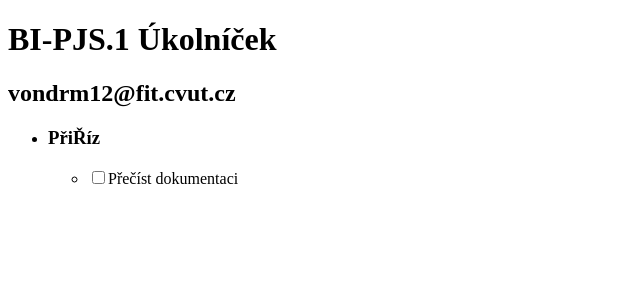
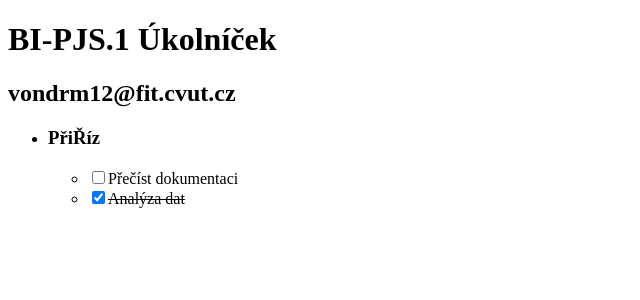
Before and after one commit to vojoup/react-redux-bi-pjs, a React app: page / in a window 1280 px wide. Shown: the top 300 px of the page, without its empty margins (0-640 px from the left). Built offline with nearby package versions, Linux system fonts and the light colour scheme.

Commit message:
Refactor project structure

```diff
--- a/src/components/Task.js
+++ b/src/components/Task.js
@@ -8,7 +8,7 @@
     }
 
     handleChange(event) {
-        this.setState({done: !JSON.parse(event.target.value)});
+        this.setState({done: event.target.checked});
     }
 
     render() {
@@ -18,10 +18,11 @@
 
         return (
             <label style={style}>
-                <input type="checkbox" value={this.state.done} onChange={this.handleChange}/>{this.props.task.title}
+                <input type="checkbox" checked={this.state.done} onChange={this.handleChange}/>{this.props.task.title}
             </label>
         );
     }
 }
 
 export default Task;
+``
--- a/src/app.js
+++ b/src/index.js
@@ -3,24 +3,18 @@
 import User from './model/User';
 import Group from './model/Group';
 import TaskManager from './service/TaskManager';
-
 import App from './components/App';
 import React from 'react';
 import ReactDOM from 'react-dom';
 
 let martin = new User('vondrm12@fit.cvut.cz');
 let pririz = new Group('PřiŘíz', martin);
-
 martin.addGroup(pririz);
-
 let taskManager = new TaskManager();
 taskManager.users.push(martin);
-
 taskManager.addTask(pririz, 'Přečíst dokumentaci', new Date('19.03.2018'));
 taskManager.addTask(pririz, 'Analýza dat', new Date('21.03.2018'));
 let tasks = taskManager.findMatchingTasks('dat', martin);
 tasks[0].done = true;
-let id = tasks[0].id;
-taskManager.deleteTask(id);
 
 ReactDOM.render(<App user={martin}/>, document.getElementById('content'));
--- a/webpack.config.js
+++ b/webpack.config.js
@@ -2,7 +2,7 @@
 const HtmlWebpackPlugin = require('html-webpack-plugin');
 
 const config = {
-    entry: './src/app.js',
+    entry: './src/index.js',
     output: {
         filename: 'app.js',
         path: path.resolve(__dirname, 'dist')
@@ -18,7 +18,7 @@
         ]
     },
     plugins: [
-        new HtmlWebpackPlugin({template: './index.html'})
+        new HtmlWebpackPlugin({template: './public/index.html'})
     ],
     devServer: {
         contentBase: path.join(__dirname, 'dist'),
```
Also changed, not shown: public/index.html (renamed from index.html).
